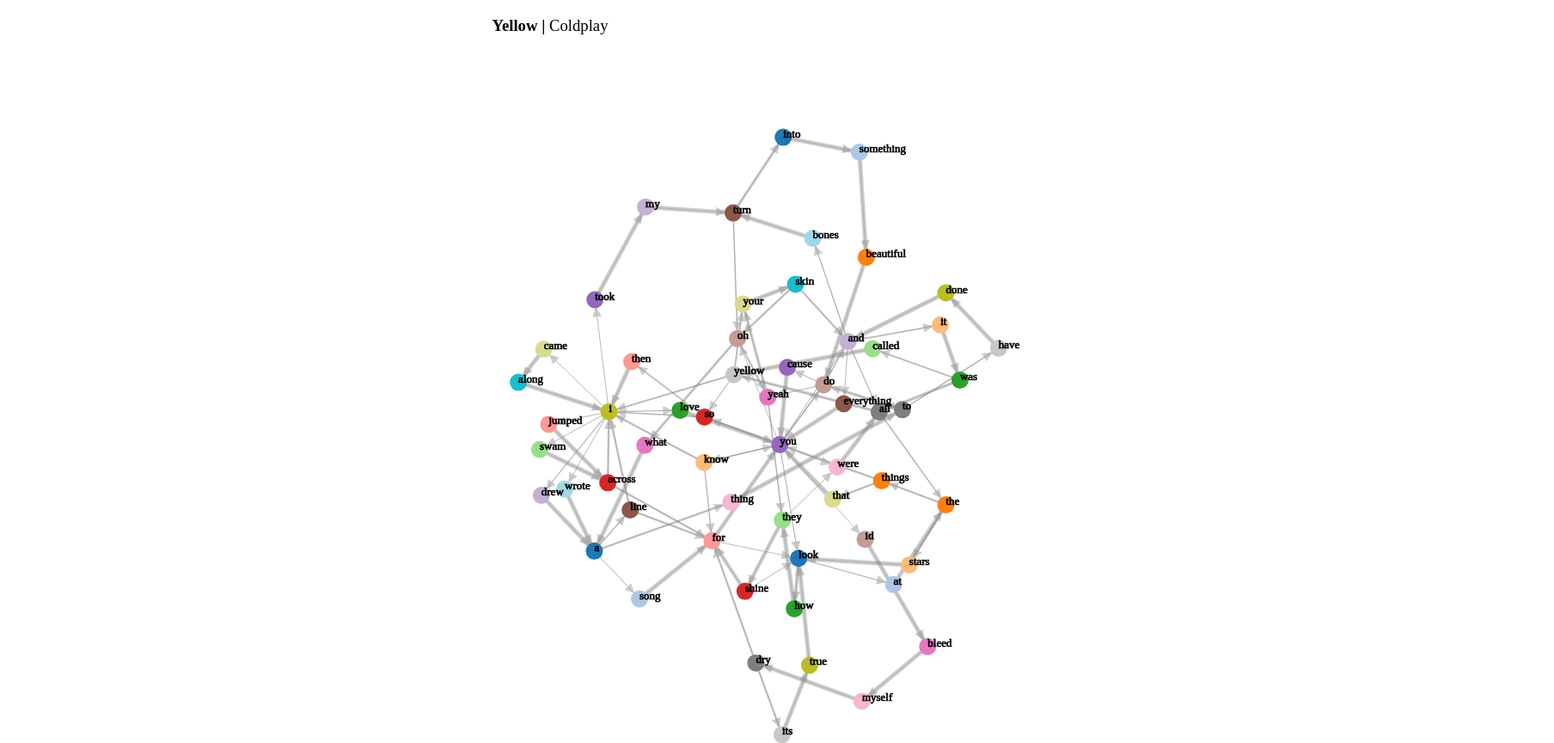
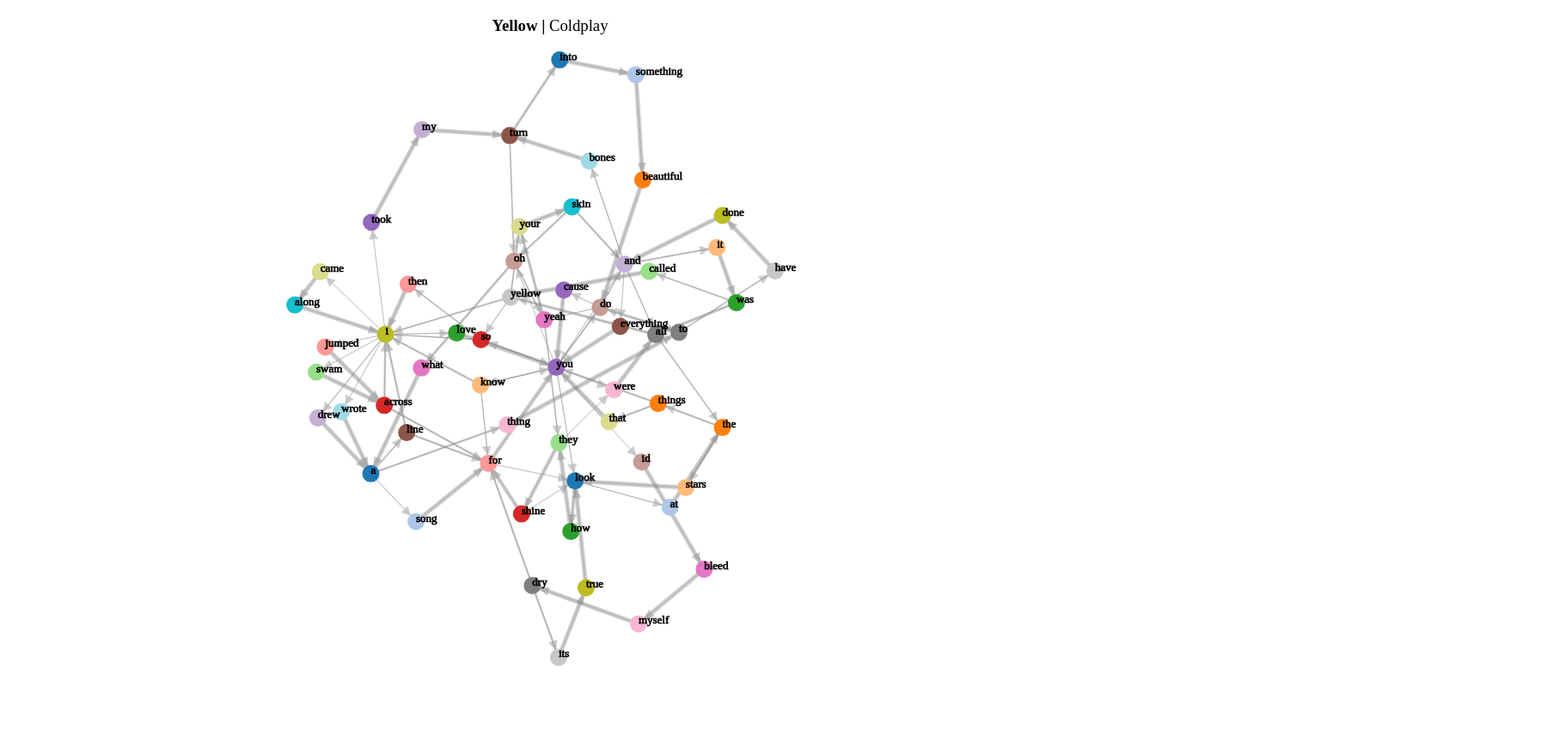
Before and after one commit to sxnaan/markov, a plain HTML site: page docs/index.html in a window 1280 px wide. Shown: the top 864 px of the page at 86% size, 1808 px wide, since content can reach past the window. After the commit the page ends 800 px from the top, so only its background shows below. Drawn offline with nearby package versions, Linux system fonts and the light colour scheme; a web font is replaced by a local one.

Commit message:
updated container size to 16:9

```diff
--- a/docs/index.html
+++ b/docs/index.html
@@ -38,8 +38,10 @@
 
 <script>
 
-const w = 1800;
-const h = 900;
+// 16:9
+const w = 1280;
+const h = 720;
+
 const linkDistance=50;
 
 var colors = d3.scale.category20();
```
